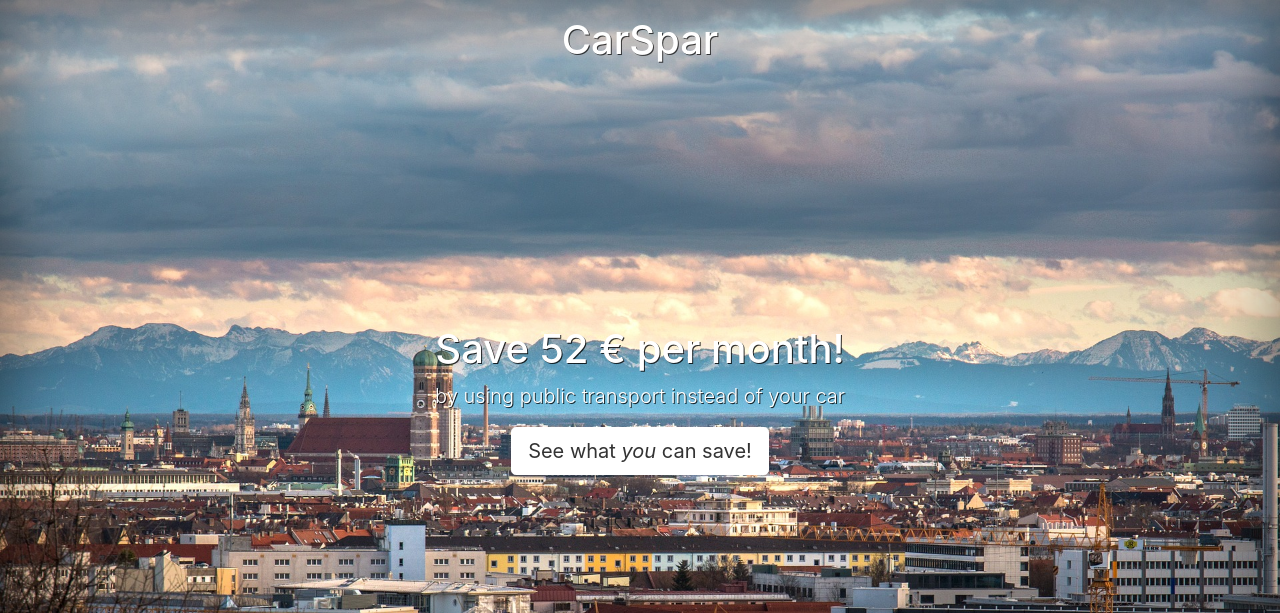
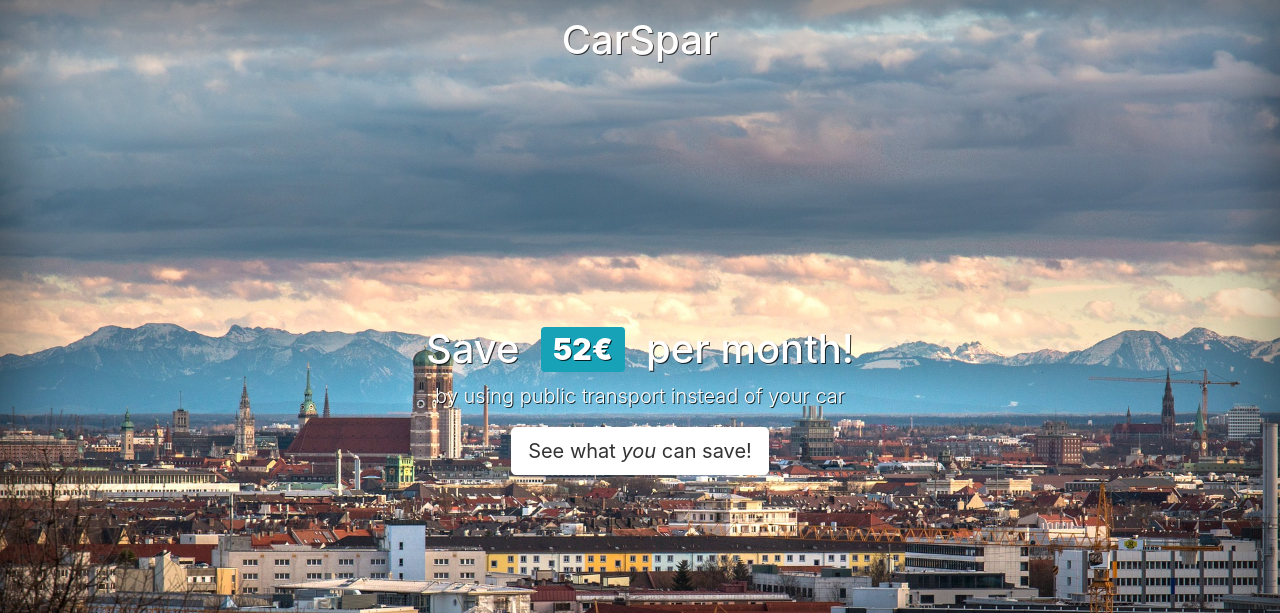
Before and after one commit to razofz/hackaTUM18, a Flask app: page / in a window 1280 px wide. Shown: the top 613 px of the page. Run offline with Flask 2, Linux system fonts and the light colour scheme; some libraries are stand-ins or nearby versions.

Commit message:
added a popover that explains how we got the average saving figure

```diff
--- a/static/css/base.css
+++ b/static/css/base.css
@@ -15,6 +15,10 @@ a,
 a:focus,
 a:hover {
   color: #fff;
+}
+
+.popover-header {
+  color: black;
 }
 
 /* Custom default button */
--- a/templates/index.html
+++ b/templates/index.html
@@ -3,12 +3,27 @@
 {% block content %}
 
   <main role="main" class="">
-  <h1 class="cover-heading d-flex align-items-center justify-content-center">Save {{ avg_saved }} € per month!</h1>
+  <h1 class="cover-heading d-flex align-items-center justify-content-center">
+    Save &nbsp;
+    <span type="button" class="badge badge-info" data-toggle="popover"
+      data-placement="top"
+      title="How did we come up with this?"
+      data-content="Avg. travelling distance public transport = 9.4 km,
+      monthly ticket for 3 rings (~13 km) = 66.6€.
+      Common family car (Passat) price / km = .572€ -> 118€ / month">
+      <b>{{ avg_saved }}€</b>
+    </span>
+     &nbsp; per month!</h1>
     <p class="lead">
     by using public transport instead of your car</p>
-
     <a href="personalised" class="btn btn-lg btn-secondary">See what <i>you</i> can save!</a>
 
   </main>
 
+  <script>
+    $(function () {
+        $('[data-toggle="popover"]').popover()
+    })
+  </script>
+
 {% endblock %}
```
